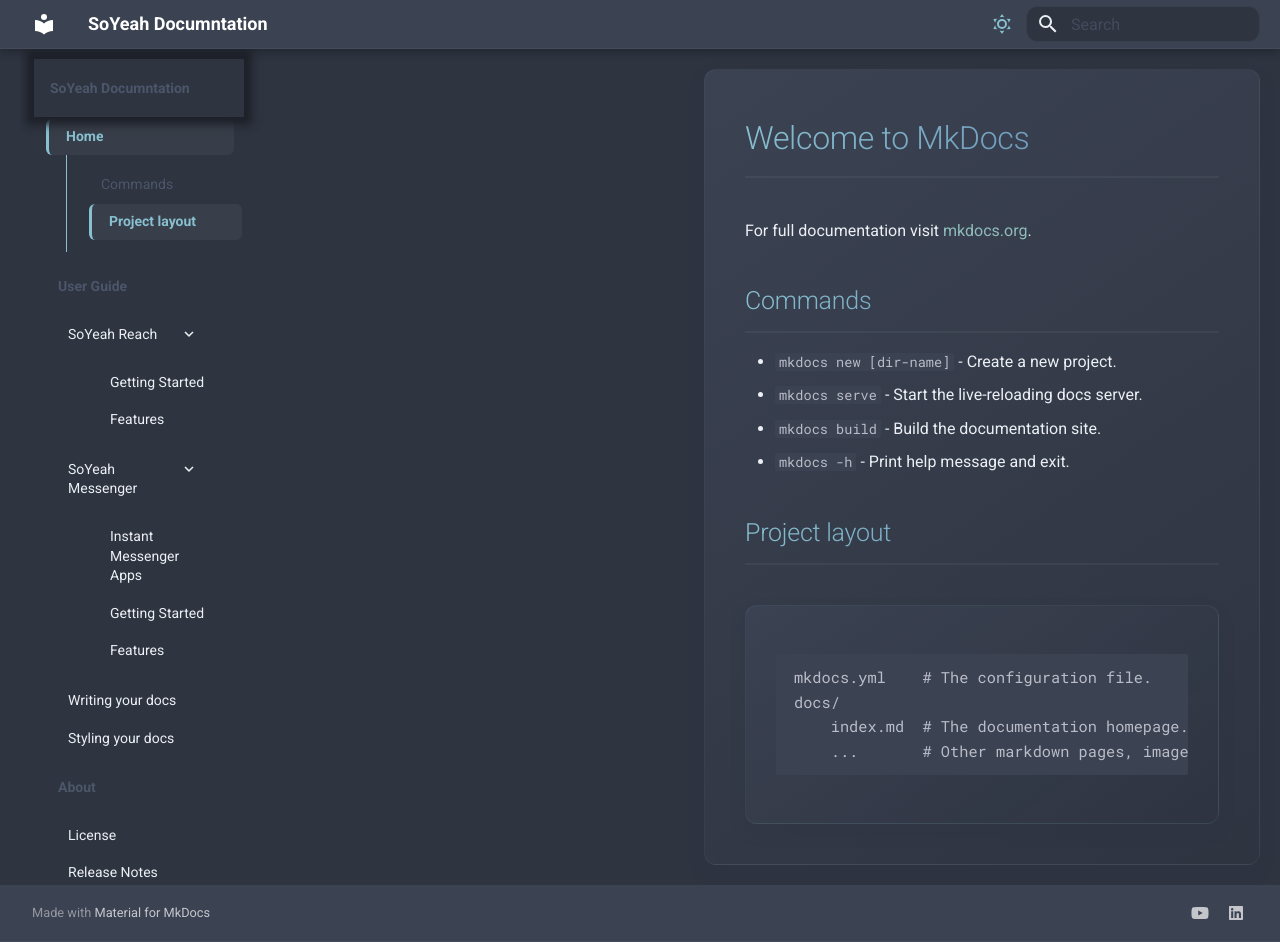
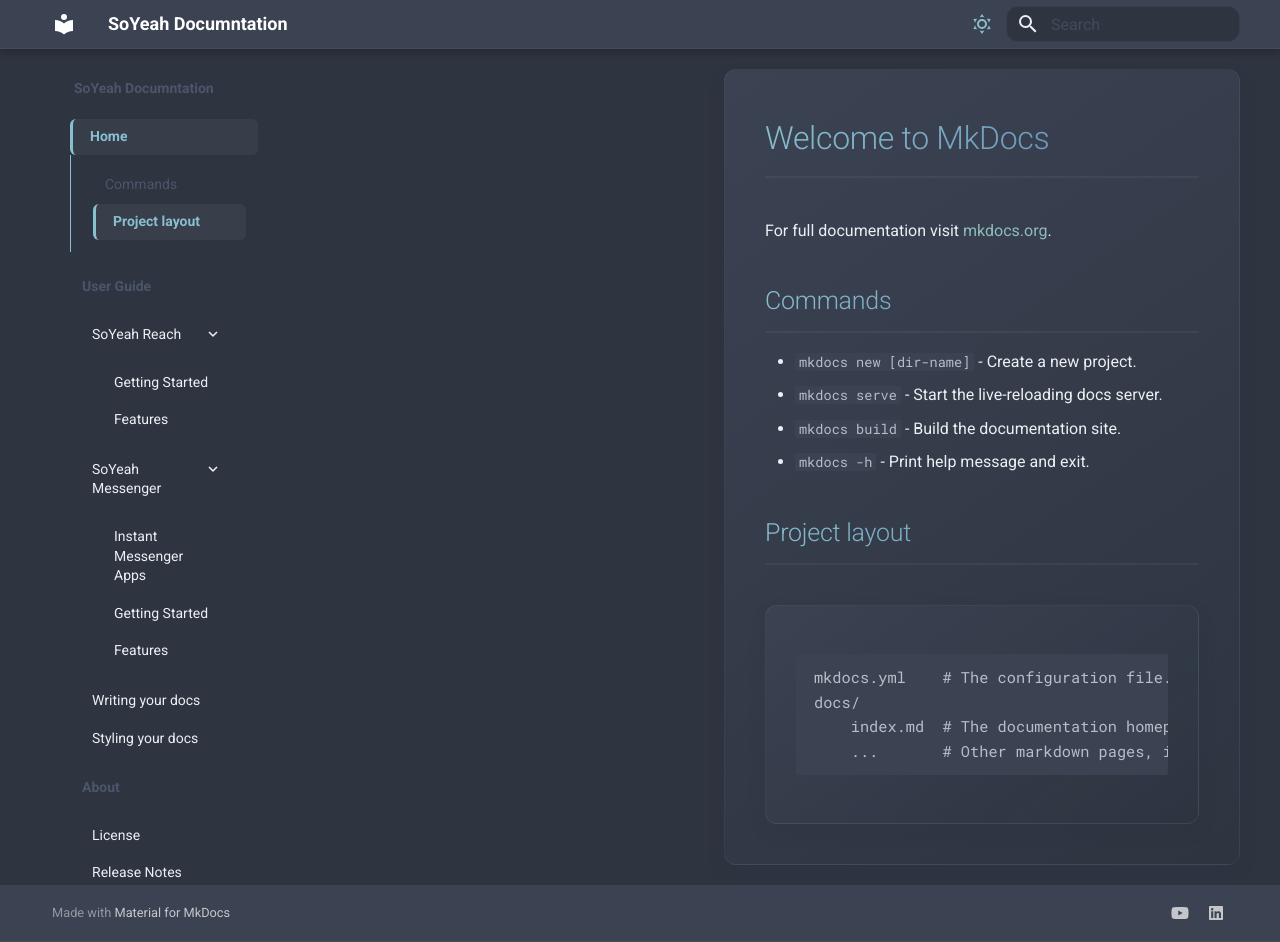
Before and after one commit to SoYeah42/Documents, an MkDocs documentation site: the page built from docs/index.md, in a window 1280 px wide and 942 px high. Built offline with MkDocs 1.6.1 and Material for MkDocs 9.7.7, drawn with Linux system fonts in a browser that asks for light colours.

Commit message:
css changes

```diff
--- a/docs/assets/custom.css
+++ b/docs/assets/custom.css
@@ -594,6 +594,20 @@
     padding: 0;
 }
 
+/* Remove Navigation Headers */
+.md-nav__title {
+    display: none;
+}
+
+.md-nav--primary > .md-nav__title {
+    display: block;  /* Keep only the main site title */
+    background: none !important;
+    box-shadow: none;
+    border: none;
+    padding: 1rem 0.8rem;
+    margin: 0;
+}
+
 /* Mobile Responsiveness Fixes */
 @media screen and (max-width: 76.1875em) {
     /* Navigation Drawer */
@@ -624,11 +638,17 @@
 
     .md-grid {
         margin: 0 auto;
+        padding: 0 1rem;  /* Smaller padding on mobile */
     }
 
     /* Prevent content scroll when nav is open */
     [data-md-toggle="drawer"]:checked ~ .md-container .md-main {
         overflow: hidden;
+    }
+
+    .md-nav--primary > .md-nav__title {
+        background: none !important;
+        box-shadow: none;
     }
 }
 
@@ -645,12 +665,23 @@
     }
 }
 
+/* Tablet and Desktop Adjustments */
+@media screen and (min-width: 76.25em) {
+    .md-content {
+        margin-left: 16rem;  /* Account for sidebar */
+    }
+
+    .md-sidebar--primary {
+        width: 16rem;
+    }
+}
+
 /* Large Screen Optimization */
 @media screen and (min-width: 88em) {
     .md-grid {
         max-width: 90rem !important;
         margin: 0 auto;         /* Center the content */
-        padding: 0 1rem;        /* Add some padding on the sides */
+        padding: 0 2rem;        /* Add horizontal padding */
     }
 }
 
@@ -660,60 +691,11 @@
     width: 100%;
 }
 
-.md-nav__list {
-    width: 100%;
-    padding-right: 0.1rem;   /* Reduce right padding */
-}
-
-/* Navigation Items */
-.md-nav__item {
-    margin: 2px 0;
-    padding: 0;
-    width: 100%;
-}
-
-/* Nested Navigation */
-.md-nav__item .md-nav {
-    margin-left: 1rem;
-}
-
-/* Scrollbar for Navigation */
-.md-sidebar__scrollwrap {
-    margin: 0;
-    padding: 0 0.2rem;       /* Reduce padding in navigation */
-    overflow-y: auto;
-    overflow-x: hidden;
-}
-
-/* Ensure content adjusts to wider navigation */
-@media screen and (min-width: 76.25em) {
-    .md-content {
-        margin-left: 16rem;  /* Match sidebar width */
-    }
-
-    .md-sidebar--primary {
-        width: 16rem;
-    }
-}
-
-/* Tablet and Mobile Optimization */
-@media screen and (max-width: 76.1875em) {
-    .md-nav {
-        background-color: var(--md-bg-color);
-        padding: 1rem;
-    }
-
-    .md-nav__title {
-        padding-left: 0;
-        padding-right: 0;
-    }
-}
-
 /* Article Width and Layout */
 .md-grid {
     max-width: 90rem !important;  /* Increased from default */
     margin: 0 auto;         /* Center the content */
-    padding: 0 1rem;        /* Add padding on sides */
+    padding: 0 2rem;        /* Add horizontal padding */
 }
 
 /* Article Container */
```
